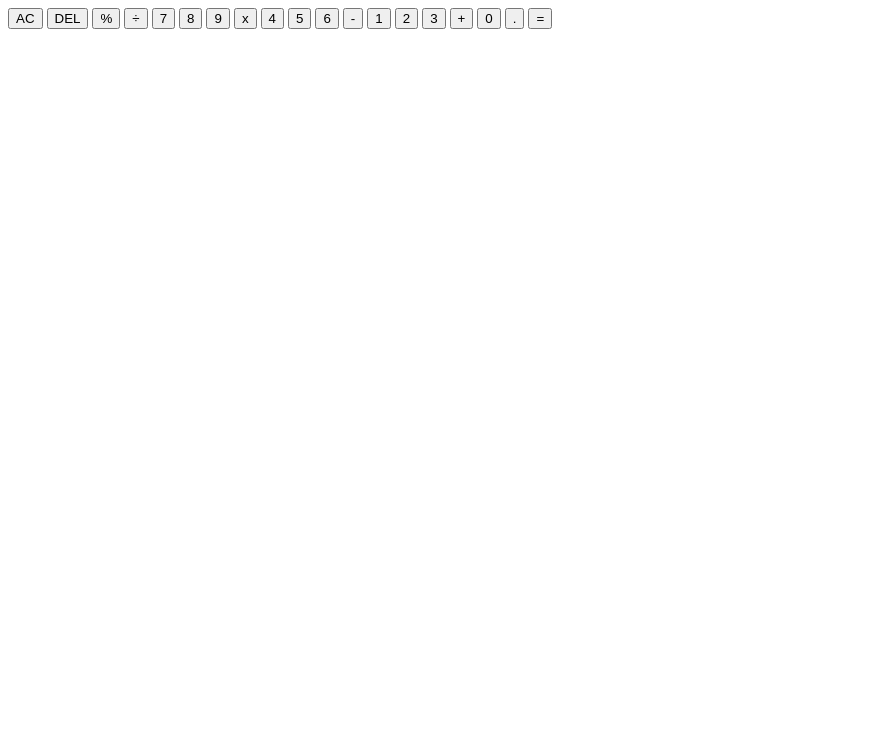
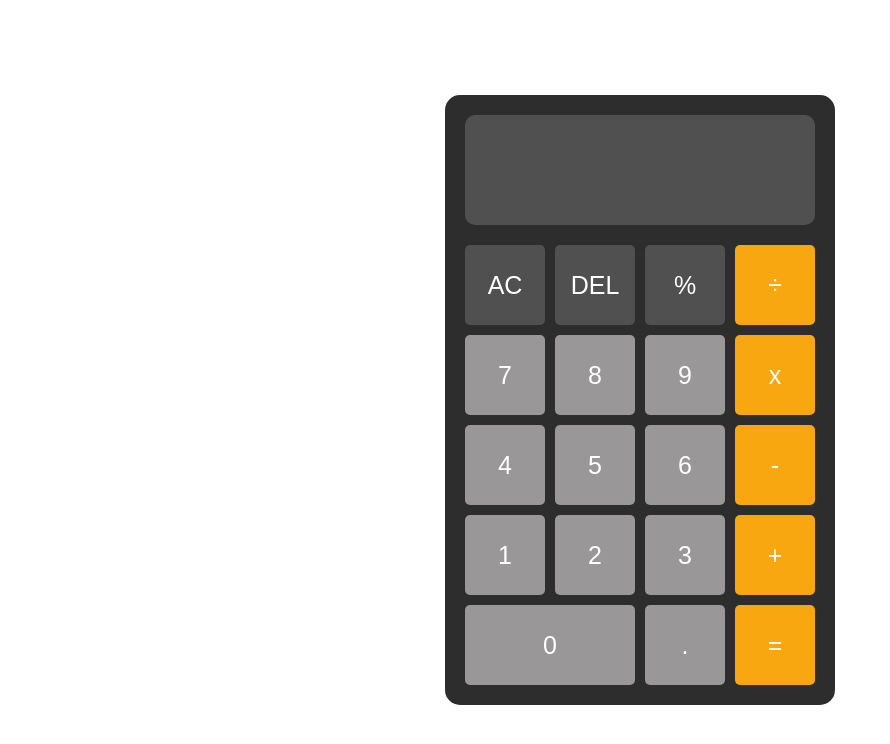
Before and after one commit to jvnsn/odin-calculator, a plain HTML site: page index.html in a window 1280 px wide. Shown: the whole page, without its empty margins (0-890 px from the left). Drawn offline with Linux system fonts and the light colour scheme.

Commit message:
add design

```diff
--- a/index.html
+++ b/index.html
@@ -3,17 +3,20 @@
 <head>
     <meta charset="UTF-8">
     <meta name="viewport" content="width=device-width, initial-scale=1.0">
+    <link rel="stylesheet" href="style.css">
     <title>Calculator</title>
 </head>
 <body>
-    <div class="calculator-grid">
-        <div class="screen">
+    <div class="calculator">
+        <div class="calculator-grid">
+            <div class="screen">
+                <div class="last-operation"></div>
+                <div class="current-operation"></div>
+            </div>
 
-        </div>
-        <div class="buttons-grid">
-            <button all-clear>AC</button>
-            <button delete>DEL</button>
-            <button class="operation">%</button>
+            <button all-clear class="top-three">AC</button>
+            <button delete class="top-three">DEL</button>
+            <button class="top-three operation">%</button>
             <button class="operation">÷</button>
             <button number>7</button>
             <button number>8</button>
@@ -27,7 +30,7 @@
             <button number>2</button>
             <button number>3</button>
             <button class="operation">+</button>
-            <button number>0</button>
+            <button number class="span-two">0</button>
             <button number>.</button>
             <button class="equals">=</button>
         </div>
--- a/style.css
+++ b/style.css
@@ -0,0 +1,74 @@
+* {
+    box-sizing: border-box;
+}
+body {
+    display: flex;
+    justify-content: center;
+    align-items: center;
+    margin: 0;
+    padding: 0;
+    height: 100vh;
+    flex-direction: column;
+}
+
+.calculator {
+    display: flex;
+    justify-content: center;
+    align-items: center;
+    padding: 20px;
+    background-color: rgb(45, 45, 45);
+    border-radius: 15px;
+}
+
+.calculator-grid {
+    display: grid;
+    justify-content: center;
+    align-content: center;
+    grid-template-columns: repeat(4, 80px);
+    grid-template-rows: minmax(120px, auto) repeat(5, 80px);
+    gap: 10px;
+}
+
+.screen {
+    grid-column: 1 / -1;
+    background-color: #505050;
+    margin-bottom: 10px;
+    border-radius: 10px;
+}
+.calculator-grid > button {
+    cursor: pointer;
+    box-sizing: border-box;
+    margin: 0;
+    border: none;
+    font-size: 25px;
+    border-radius: 5px;
+}
+
+button {
+    background-color: rgb(153, 151, 151);
+    color: white;
+}
+
+.span-two {
+    grid-column: span 2;
+}
+
+.operation, .equals {
+    background-color: rgb(248, 167, 16);
+    color: white;
+}
+
+.top-three {
+    background-color: #505050;
+    color: white;
+}
+
+.screen > .last-operation {
+    font-size: 10px;
+    color: white;
+}
+
+.screen > .current-operation {
+    font-size: 20px;
+    color: white;
+}
```
